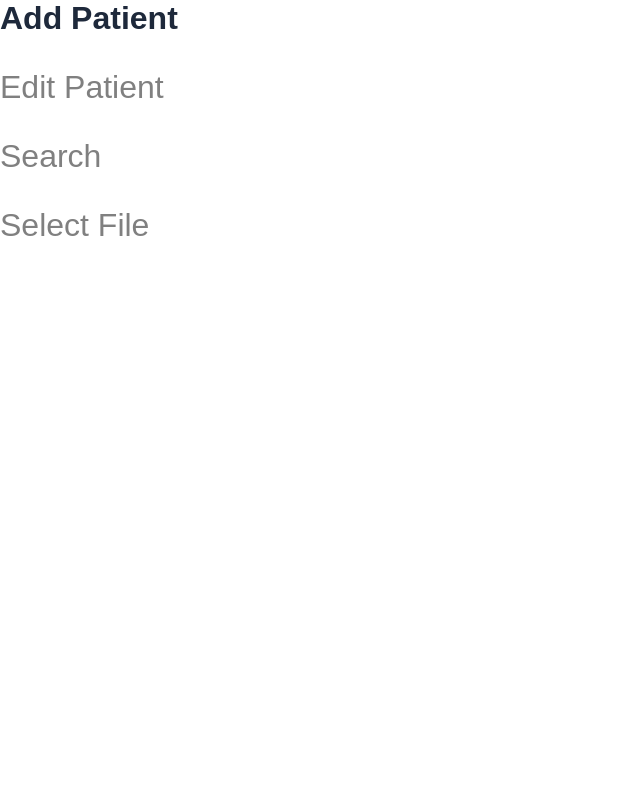
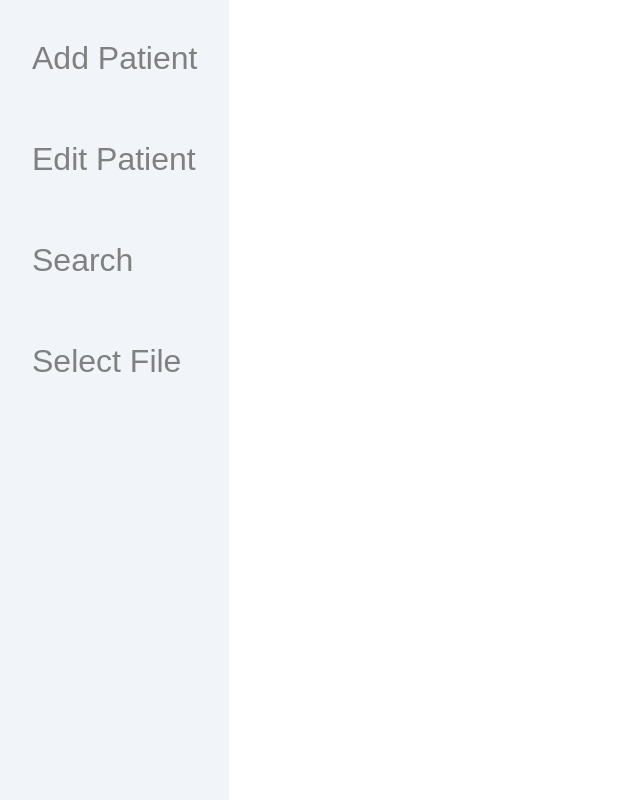
Before and after one commit to furquan-lp/react-patient-db-frontend, a React (Vite) app in the folder react-patients/: page / in a window 1280 px wide. Shown: the whole page, without its empty margins (0-640 px from the left). Built offline with nearby package versions, Linux system fonts and the light colour scheme.

Commit message:
Added padding and colors

```diff
--- a/react-patients/src/components/sidebar.css
+++ b/react-patients/src/components/sidebar.css
@@ -1,15 +1,20 @@
 .sidebar-main {
   display: flex;
   flex-direction: column;
-  gap: 2rem;
+  gap: 1rem;
+  background-color: #f1f5f9;
+  height: 100vh;
 }
 
 .sidebar-link {
   font-size: 2rem;
+  margin-top: 2rem;
+  padding: 0.5rem 2rem;
   color: grey;
 }
 
 .sidebar-link:hover {
   font-weight: bold;
   color: #1e293b;
+  background-color: #e2e8f0;
 }
```
